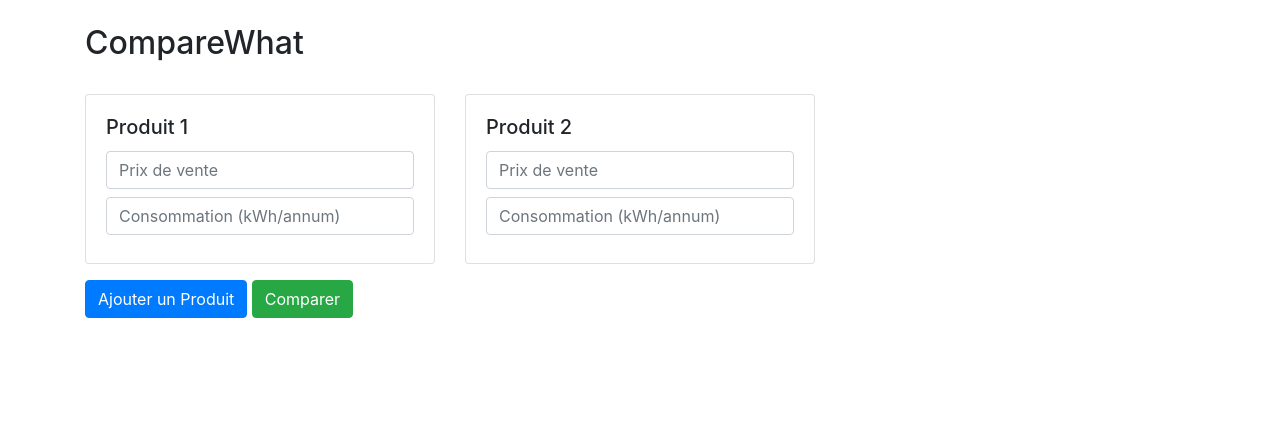
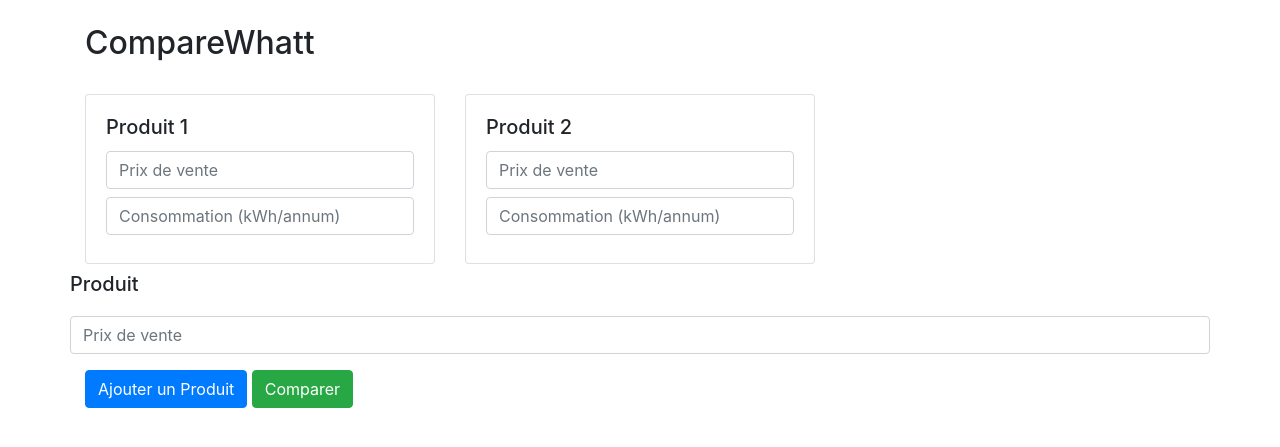
Before and after one commit to EquinetPaul/CompareWhatt, a Flask app: template templates/index.html in a window 1280 px wide. Shown: the top 447 px of the page. Run offline with Flask 3, Linux system fonts and the light colour scheme; the template is opened without the code that fills it, so the values that code supplies are empty; some libraries are stand-ins or nearby versions.

Commit message:
Add files via upload

```diff
--- a/app.py
+++ b/app.py
@@ -1,15 +1,83 @@
 from flask import Flask, render_template, request
 import pandas as pd
+import numpy as np
+from datetime import timedelta
+import json
+import plotly
+import plotly.graph_objs as go
 
 app = Flask(__name__)
 
 def projection(df : pd.DataFrame, electricity_price):
-    pass
+    start_date = pd.to_datetime('today')
+    end_date = start_date + timedelta(days=50*365)
+    dates = pd.date_range(start=start_date, end=end_date, freq='D')
+
+    df['Consommation (kWh/annum)'] = df['Consommation (kWh/annum)'].astype(float)
+
+    df['Daily_Consumption'] = df['Consommation (kWh/annum)'] / 365
+
+    rows = []
+    for _, row in df.iterrows():
+        for date in dates:
+            days_passed = (date - start_date).days
+            total_price = float(row['Prix de vente']) + float(row['Daily_Consumption']) * float(days_passed) * float(electricity_price)
+            rows.append({'Total_Price': total_price, 'Date': date, 'Product': int(row['id'])})
+
+    final_df = pd.DataFrame(rows)
+    final_df['Date'] = pd.to_datetime(final_df['Date'])
+    final_df['Date'] = final_df['Date'].dt.strftime('%d/%m/%Y')
+
+    return final_df
+
+def transform_projection(df: pd.DataFrame):
+    df['Date'] = pd.to_datetime(df['Date'], format='%d/%m/%Y').astype(str)
+    data = []
+
+    for product_id, group in df.groupby('Product'):
+        product_data = {
+            'label': f'Produit {product_id}',
+            'data': group[['Date', 'Total_Price']].to_dict('records'),
+            # Ajoutez d'autres options de style si nécessaire
+        }
+        data.append(product_data)
+
+    data_json = json.dumps(data)
+
+    return data_json
+
+def transform_projection_plotly(df: pd.DataFrame):
+    data = []
+
+    for product_id, group in df.groupby('Product'):
+        trace = go.Scatter(
+            x=group['Date'],
+            y=group['Total_Price'],
+            mode='lines',
+            name=f'Produit {product_id}',
+            hoverinfo='text',
+            text=group.apply(lambda row: f'Date: {row.Date}, Prix: {row.Total_Price}', axis=1)
+        )
+        data.append(trace)
+
+    layout = dict(
+        title='Comparaison des Prix de Produits',
+        xaxis=dict(
+            title='Date',
+        ),
+        yaxis=dict(title='Prix Total'),
+    )
+
+    fig = dict(data=data, layout=layout)
+    graph_json = json.dumps(fig, cls=plotly.utils.PlotlyJSONEncoder)
+
+    return graph_json
 
 @app.route('/', methods=['GET', 'POST'])
 def index():
     products_data = []
     if request.method == 'POST':
+        electricity_price = request.form.get("electricity_price")
         for i in range(1, 6):
             product_price = request.form.get(f'productPrice{i}')
             product_consumption = request.form.get(f'productConsumption{i}')
@@ -17,10 +85,20 @@
                 products_data.append({
                     'Prix de vente': product_price,
                     'Consommation (kWh/annum)': product_consumption,
-                    'id': i  # Ajouter un identifiant pour chaque produit
+                    'id': i
                 })
 
-    return render_template('index.html', products=products_data)
+
+        products_df = pd.DataFrame(products_data)
+        projection_df = projection(products_df, electricity_price)
+        # products_df.to_csv("save.csv")
+        # projection_to_template = transform_projection(projection_df)
+        projection_to_template = transform_projection_plotly(projection_df)
+
+
+        return render_template('index.html', products=products_data, electricity_price=electricity_price,  chart_data=projection_to_template)
+
+    return render_template('index.html', products=products_data,electricity_price=electricity_price)
 
 if __name__ == '__main__':
     app.run(debug=True)
--- a/templates/index.html
+++ b/templates/index.html
@@ -4,13 +4,14 @@
 <head>
     <meta charset="UTF-8">
     <meta name="viewport" content="width=device-width, initial-scale=1.0">
-    <title>CompareWhat</title>
+    <title>CompareWhatt</title>
     <link href="https://stackpath.bootstrapcdn.com/bootstrap/4.3.1/css/bootstrap.min.css" rel="stylesheet">
+    <script src="https://cdn.plot.ly/plotly-latest.min.js"></script>
 </head>
 
 <body>
     <div class="container">
-        <h2 class="my-4">CompareWhat</h2>
+        <h2 class="my-4">CompareWhatt</h2>
         <form id="productForm" method="POST">
             <div id="productContainer" class="row">
                 {% for product in products %}
@@ -28,10 +29,17 @@
                     </div>
                 {% endfor %}
             </div>
+            <div id="productContainer" class="row">
+                <h5 class="card-title">Produit {{ product.id }}</h5>
+                <input type="text" class="form-control my-2" name="electricity_price" placeholder="Prix de vente" value="{{ electricity_price }}">
+            </div>
 
             <button type="button" class="btn btn-primary my-2" id="addProduct">Ajouter un Produit</button>
             <button type="submit" class="btn btn-success my-2">Comparer</button>
         </form>
+
+        <div id="plotly-chart"></div>
+
     </div>
 
     <script src="https://code.jquery.com/jquery-3.3.1.slim.min.js"></script>
@@ -80,8 +88,13 @@
                 addProduct(false);
             }
         });
-
     </script>
+<script>
+    document.addEventListener('DOMContentLoaded', function () {
+        var chartData = {{ chart_data|safe }};
+        Plotly.newPlot('plotly-chart', chartData.data, chartData.layout);
+    });
+</script>
 </body>
 
 </html>
```
